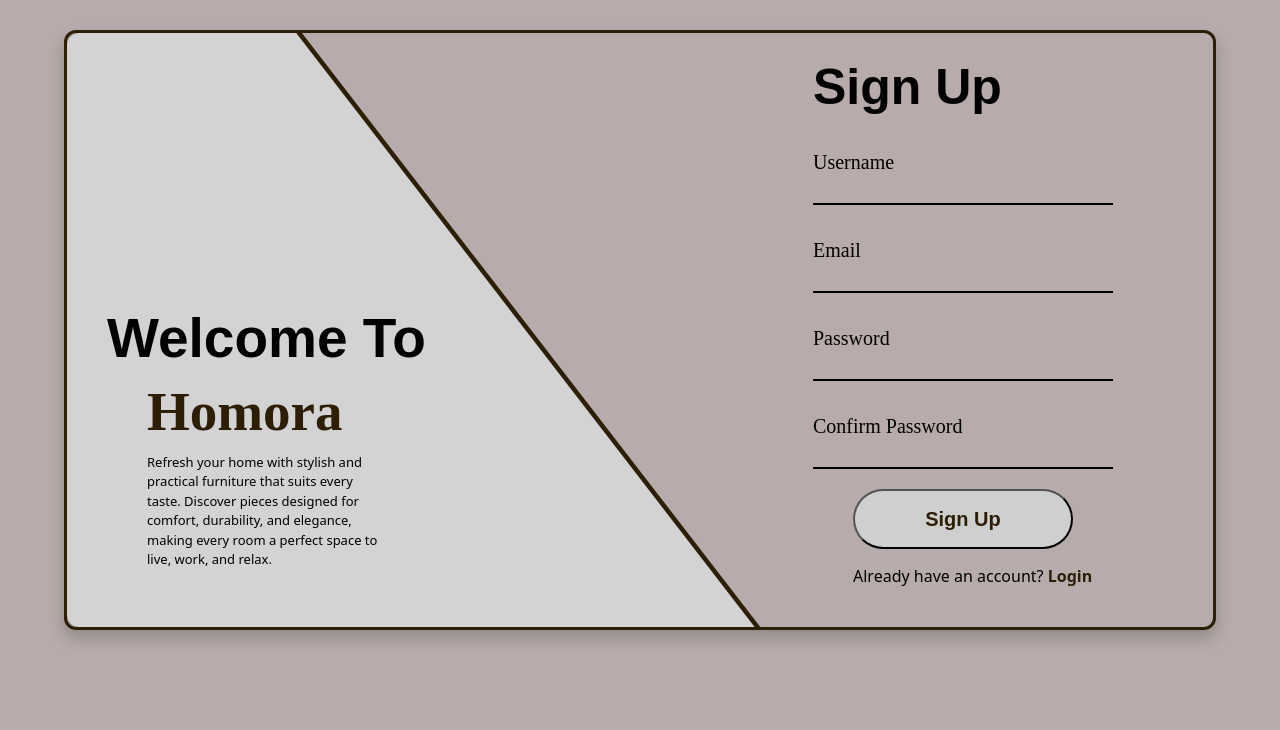
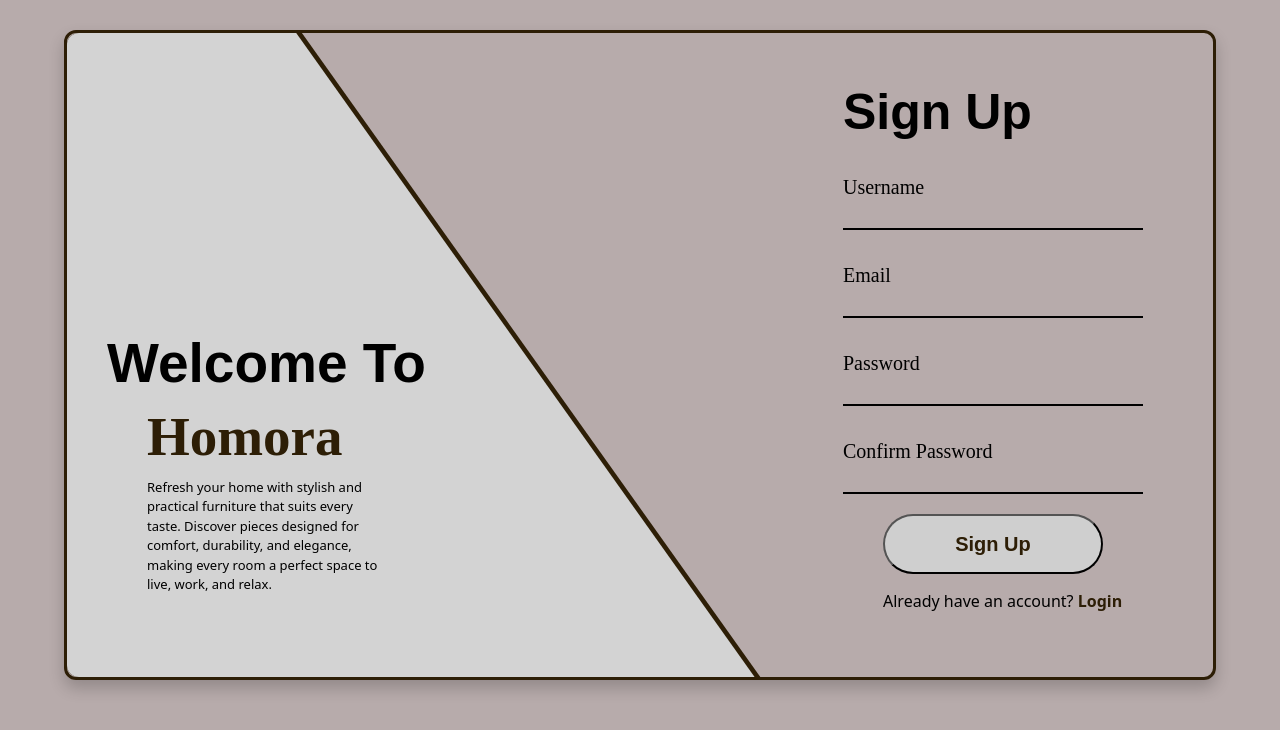
Before and after one commit to Shimaa-Nashat/Homora, a Flask app: page /signup in a window 1280 px wide. Shown: the top 730 px of the page. Run offline with Flask 3, Linux system fonts and the light colour scheme; some libraries are stand-ins or nearby versions.

Commit message:
Update signup.html

```diff
--- a/templates/signup.html
+++ b/templates/signup.html
@@ -16,7 +16,7 @@
             }
             section {
                 width: 90%;
-                height: 600px;
+                height: 650px;
                 margin: 30px auto;
                 position: relative;
                 border: #2d1e06 solid;
@@ -157,7 +157,7 @@
             <!-- نموذج التسجيل -->
             <div class="content" style="text-align:left; margin-right: 30px;">
                 <h1 class="main-header">Sign Up</h1>
-                <form action="/signup" method="post" style="max-width:300px; margin-right: 30px;">
+                <form action="/signup" method="post" style="max-width:300px;">
                     <label for="username" class="input-title">Username</label><br>
                     <input type="text" id="username" name="username" class="input-box" required><br>
 
```
